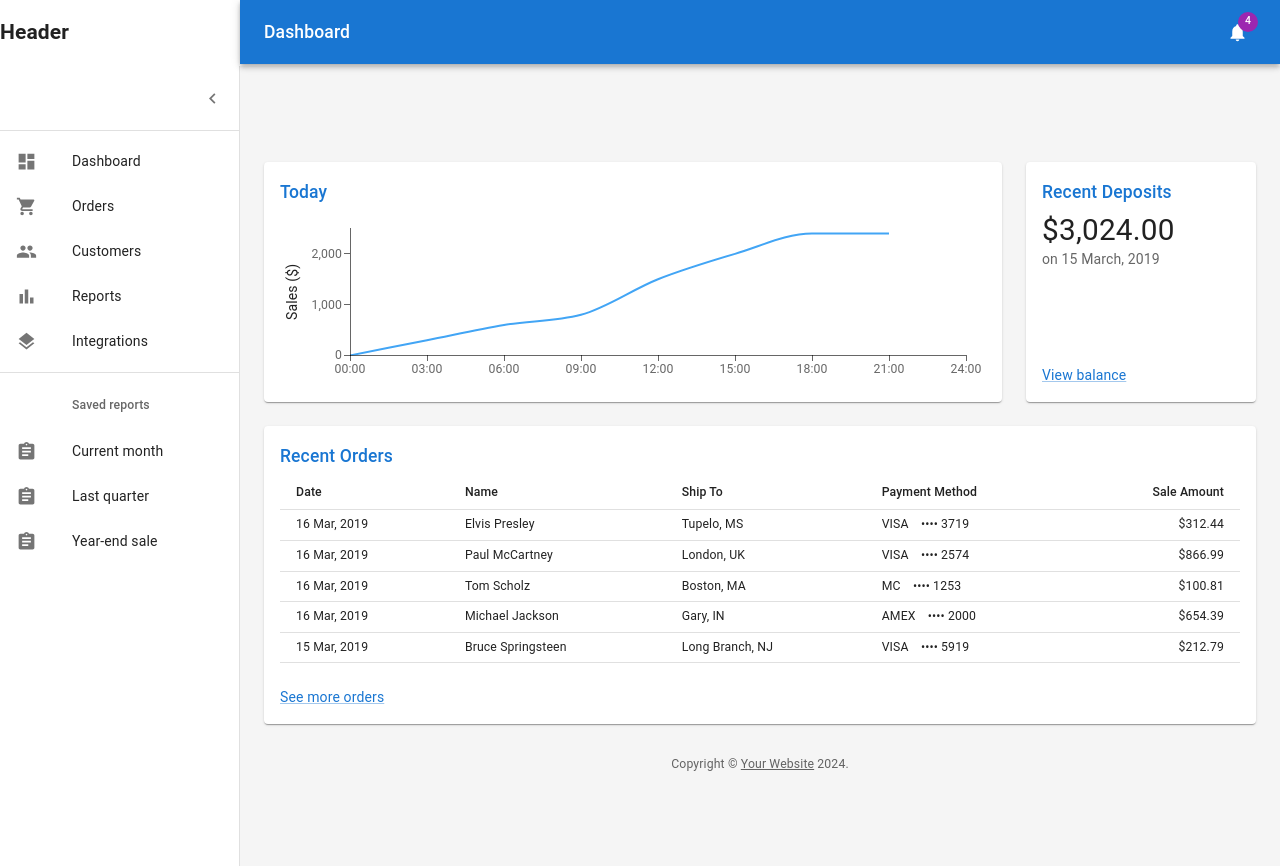
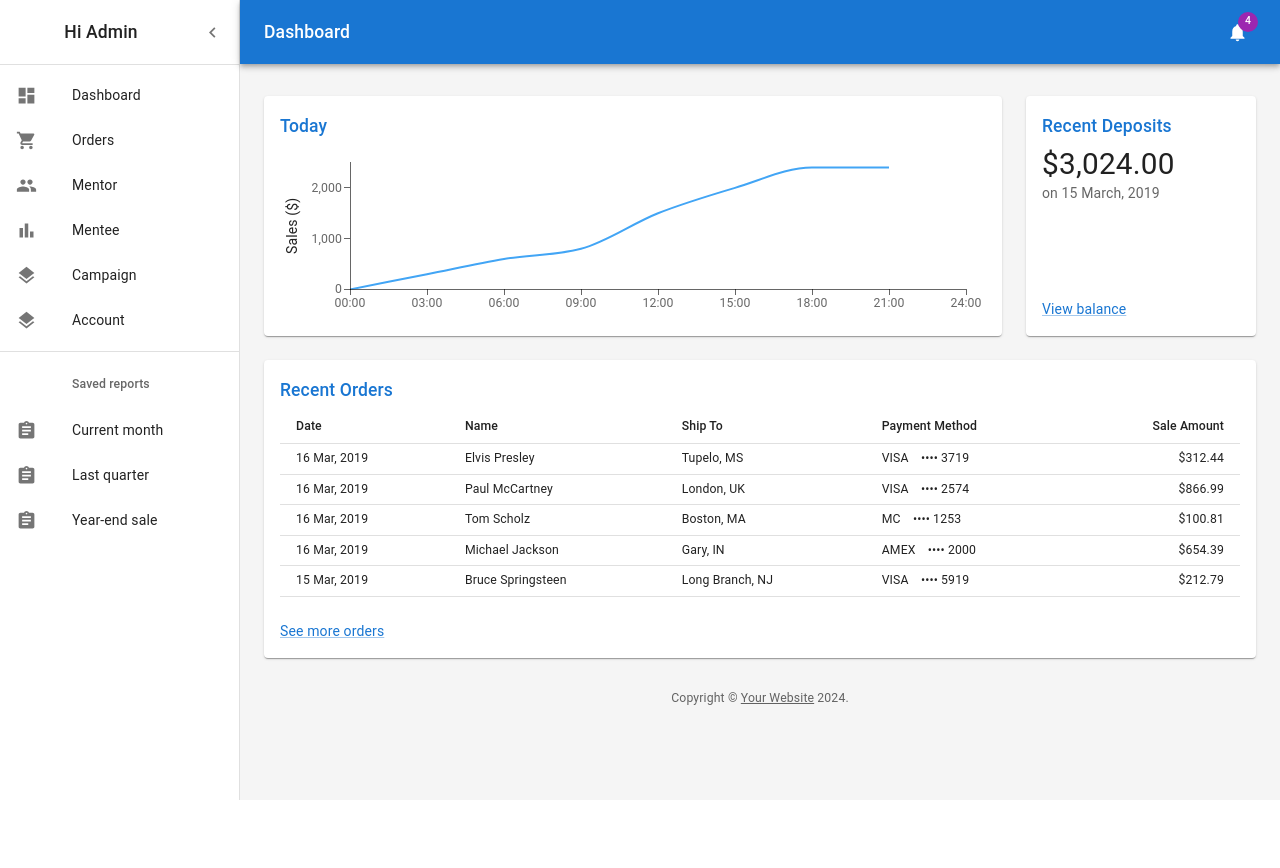
Before and after one commit to huucuong-unn/fu-exe-frontend, a React (Create React App) app: page /admin/dashboard in a window 1280 px wide. Shown: the top 868 px of the page. After the commit the page ends 800 px from the top, so only its background shows below. Built offline with nearby package versions, Linux system fonts and the light colour scheme.

Commit message:
custom-admin-navbar

```diff
--- a/src/components/listItems/index.js
+++ b/src/components/listItems/index.js
@@ -28,19 +28,25 @@ export const mainListItems = (
             <ListItemIcon>
                 <PeopleIcon />
             </ListItemIcon>
-      <ListItemText primary="Customers" />
+            <ListItemText primary="Mentor" />
         </ListItemButton>
         <ListItemButton>
             <ListItemIcon>
                 <BarChartIcon />
             </ListItemIcon>
-      <ListItemText primary="Reports" />
+            <ListItemText primary="Mentee" />
         </ListItemButton>
         <ListItemButton>
             <ListItemIcon>
                 <LayersIcon />
             </ListItemIcon>
-      <ListItemText primary="Integrations" />
+            <ListItemText primary="Campaign" />
+        </ListItemButton>
+        <ListItemButton>
+            <ListItemIcon>
+                <LayersIcon />
+            </ListItemIcon>
+            <ListItemText primary="Account" />
         </ListItemButton>
     </React.Fragment>
 );
--- a/src/pages/Dashboard/index.js
+++ b/src/pages/Dashboard/index.js
@@ -21,6 +21,7 @@ import { mainListItems, secondaryListItems } from '../../components/listItems';
 import Chart from '../../components/Chart';
 import Deposits from '../../components/Deposits';
 import Orders from '../../components/Orders';
+import { TextField } from '@mui/material';
 
 function Copyright(props) {
     return (
@@ -129,6 +130,11 @@ export default function Dashboard() {
                             px: [1],
                         }}
                     >
+                        <Box sx={{ flexGrow: 1 }}>
+                            <Typography variant="h6" sx={{ textAlign: 'center' }}>
+                                Hi Admin
+                            </Typography>
+                        </Box>
                         <IconButton onClick={toggleDrawer}>
                             <ChevronLeftIcon />
                         </IconButton>
--- a/src/routes/index.js
+++ b/src/routes/index.js
@@ -26,7 +26,7 @@ const publicRoutes = [
     { path: '/checkout', component: Checkout, layout: null },
 
     //Admin
-    { path: '/admin/dashboard', component: Dashboard },
+    { path: '/admin/dashboard', component: Dashboard, layout: null },
 ];
 
 const privateRoutes = [];
```
Also changed, not shown: package.json (+7 -1 lines). Lines whose indentation alone changed are shown as unchanged.
